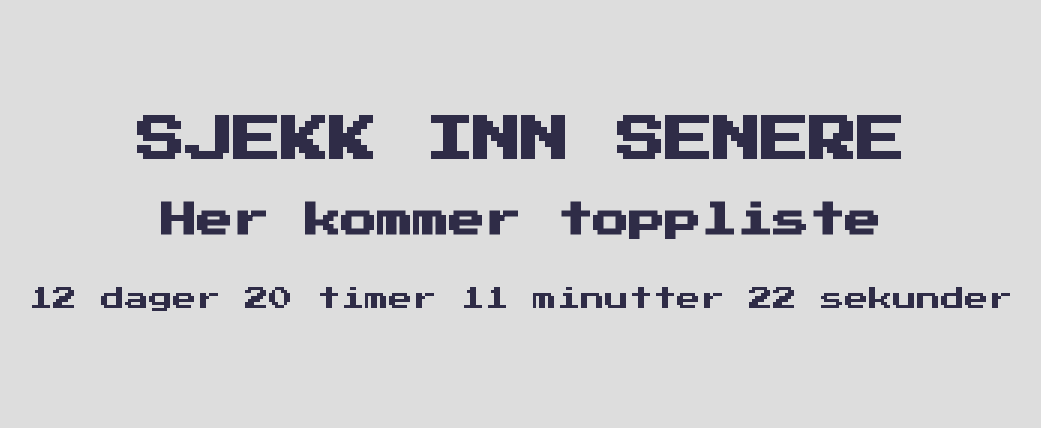
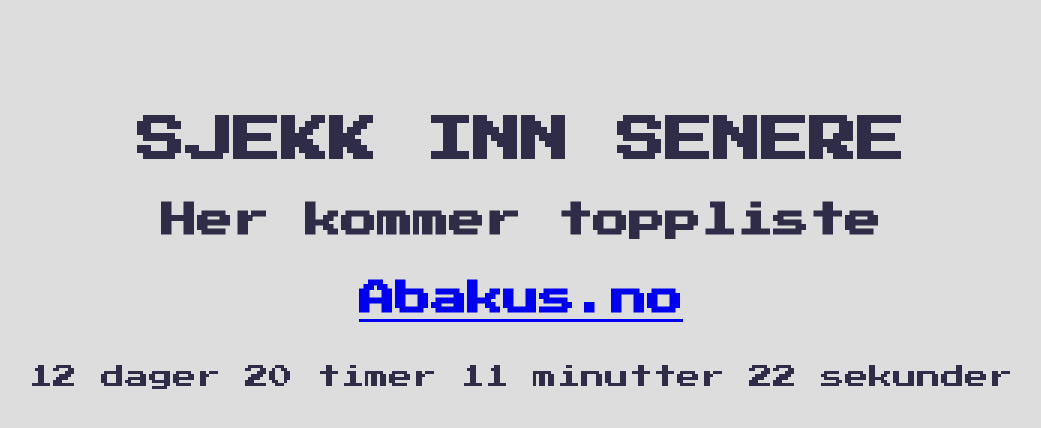
Before and after one commit to abakus-ntnu/fadderuke-leaderboard-placeholder, a plain HTML site: page index.html in a window 1280 px wide. Shown: the whole page, without its empty margins (119-1160 px from the left). Drawn offline with nearby package versions, Linux system fonts and the light colour scheme.

Commit message:
Add link to abakus.no

```diff
--- a/index.html
+++ b/index.html
@@ -68,6 +68,7 @@
       <div class="pure-u-1">
         <h1>Sjekk inn senere</h1>
         <h2>Her kommer toppliste</h2>
+        <h2><a href="https://abakus.no/">Abakus.no</a></h2>
         <div id="countdown">
           <span class="days">00</span>&nbsp;<span class="timeRefDays"
             >dager</span
```
Also changed, not shown: 1 other file.
